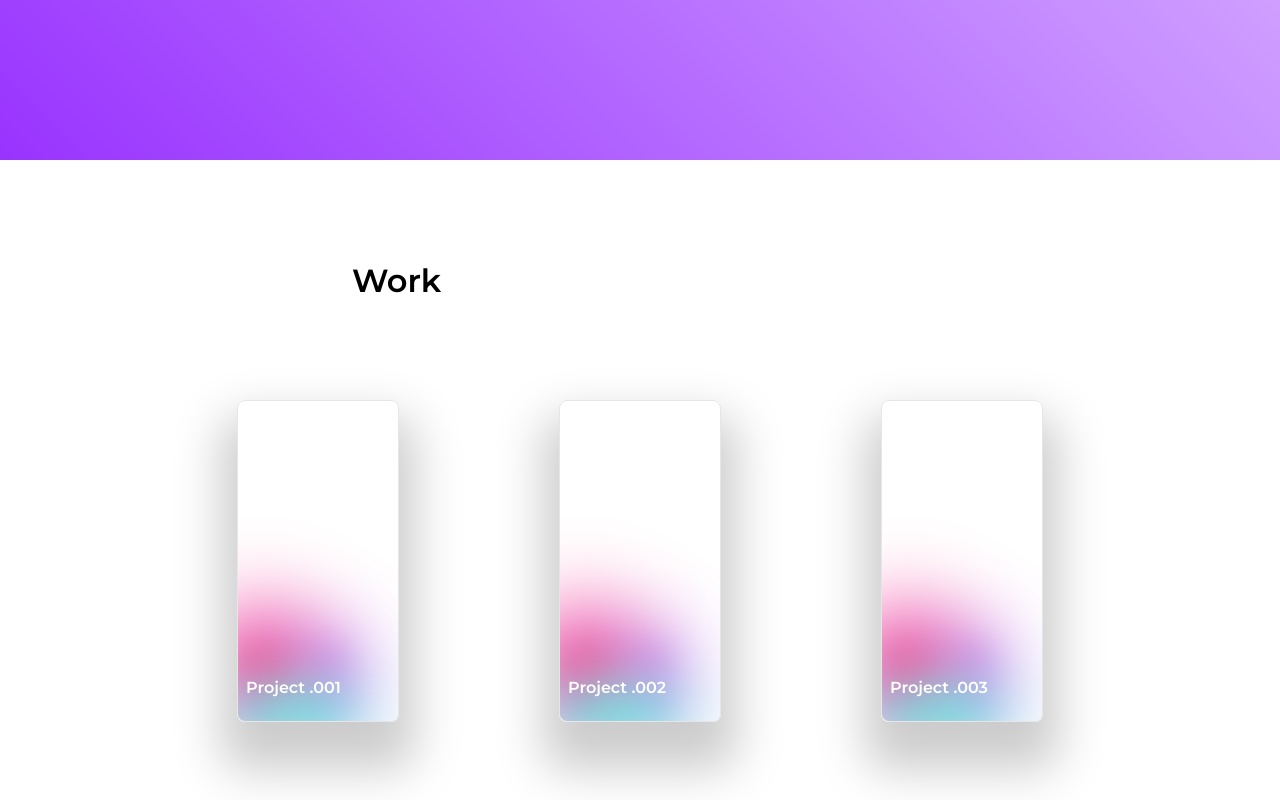
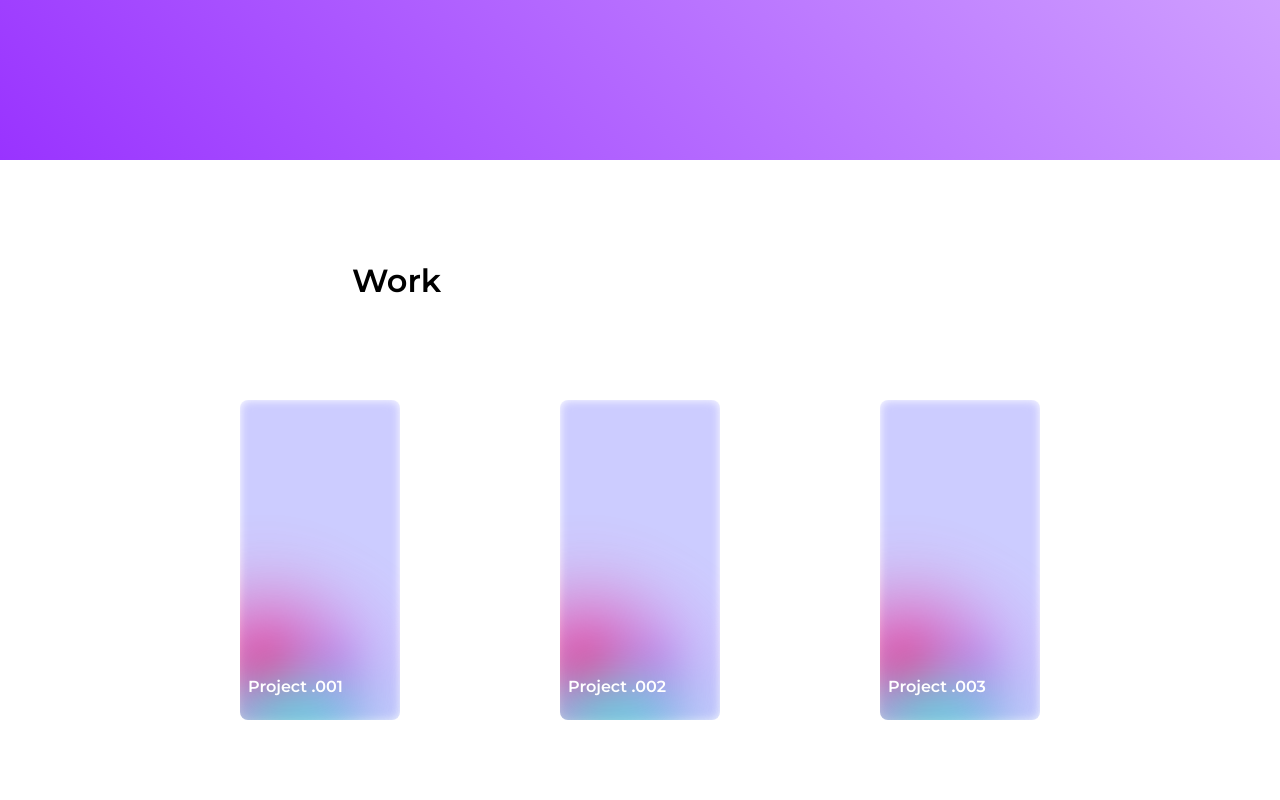
Before and after one commit to styp3r/naviportfolio, a React (Create React App) app: page / in a window 1280 px wide. Shown: the part 1280-2080 px from the top of the page. Built offline with nearby package versions, Linux system fonts and the light colour scheme.

Commit message:
Adds minor code adjustments

```diff
--- a/src/index.css
+++ b/src/index.css
@@ -544,10 +544,7 @@ code {
   top: 10rem;
   width: 10rem;
   height: 20rem;
-  box-shadow: 0 2rem 3rem 1rem #cccccc;
   display: inline-block;
-  border: solid #e6e6e6;
-  border-width: 0.5px;
   margin: 5rem;
   overflow: hidden;
   border-radius: 0.5rem;
@@ -563,13 +560,12 @@ code {
   text-align: left;
 }
 
-#insetGradient{
+#one, #two, #three{
   width: 100%;
   height: 100%;
-  opacity: 0.5;
   filter: blur(5px);
   border-radius: 0.5rem;
-  background-color: #999999;
+  background-color: #ccccff;
 }
 
 #gradientBlob{
```
